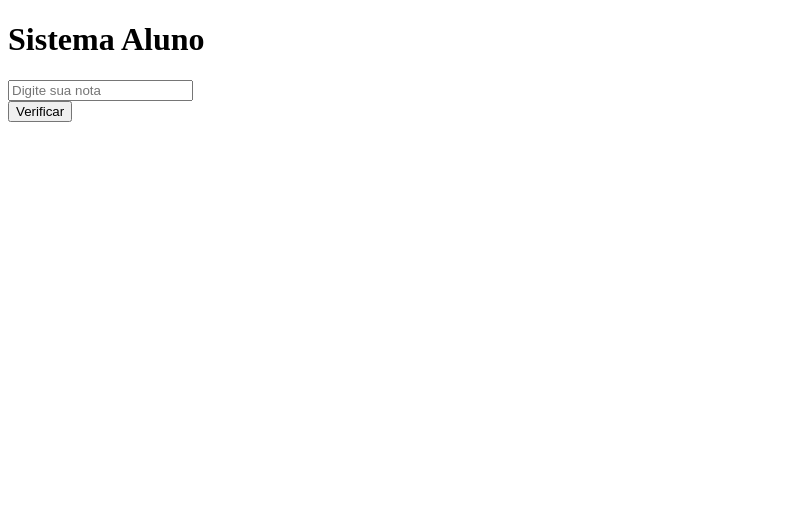
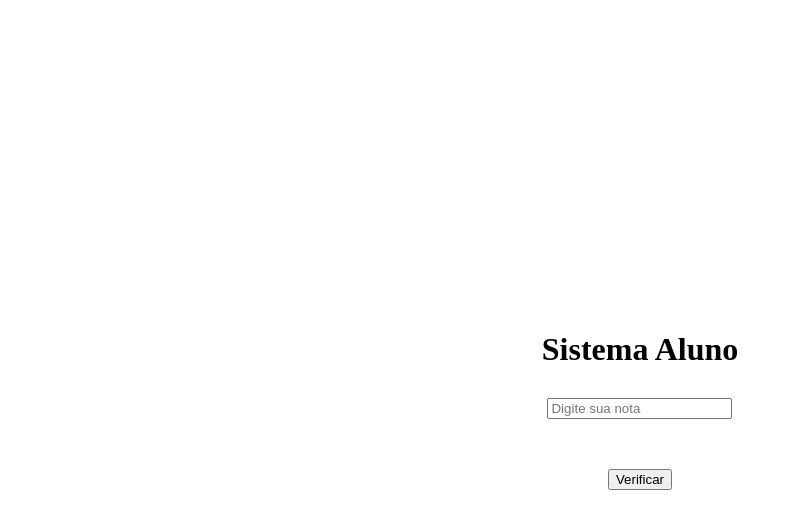
Before and after one commit to PedrosoEnzo/javascript-git, a plain HTML site: page Sistema-Aluno/index.html in a window 1280 px wide. Shown: the whole page, without its empty margins (0-792 px from the left). Drawn offline with Linux system fonts and the light colour scheme.

Commit message:
Centralizei os elemntos

```diff
--- a/Sistema-Aluno/style.css
+++ b/Sistema-Aluno/style.css
@@ -1,3 +1,21 @@
-body{
+body {
+    background-color: white;
+    color: black;
+    margin: 0; /* Remover margens padrão do body */
+    display: flex;
+    justify-content: center;
+    align-items: center;
+    height: 100vh; /* Para centralizar verticalmente */
+}
 
+.container {
+    text-align: center; /* Centralizar texto horizontalmente */
 }
+
+.form-control {
+    margin-top: 30px; /* Ajuste o espaçamento conforme necessário */
+}
+
+button {
+    margin-top: 50px; /* Ajuste o espaçamento conforme necessário */
+}
```
Also changed, not shown: Sistema-Aluno/script.js (line endings or trailing spaces).
